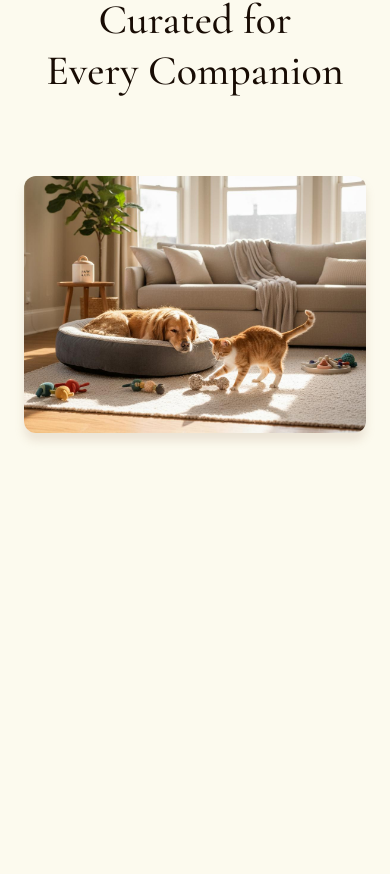
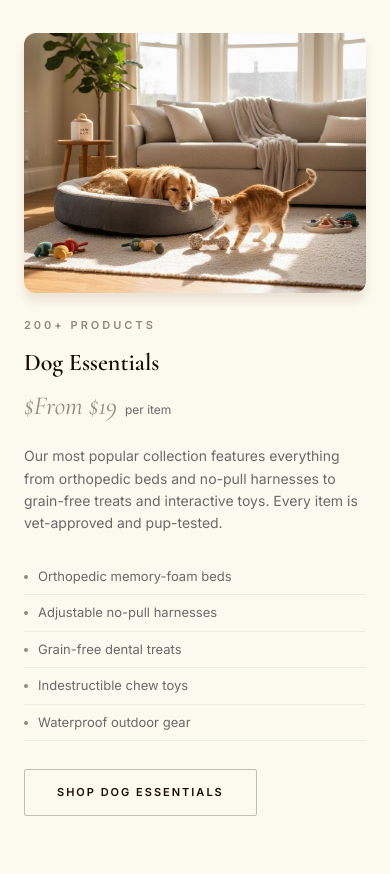
Before and after one commit to IndiaToUs/HappyTailsIndia, a React (Vite) app: page / in a window 390 px wide. Shown: the part 3844-4718 px from the top of the page. Built offline with nearby package versions, Linux system fonts and the light colour scheme.

Commit message:
Update Tiers.tsx
mobile edits has been done lets see if it working or not

```diff
--- a/src/sections/Tiers.tsx
+++ b/src/sections/Tiers.tsx
@@ -18,23 +18,21 @@ export default function Tiers() {
         if (textEl) {
           gsap.fromTo(
             textEl,
-            { opacity: 0, x: 40 },
+            { opacity: 0 },
             {
               opacity: 1,
-              x: 0,
-              duration: 1.0,
+              duration: 0.8,
               ease: 'power2.out',
               scrollTrigger: {
                 trigger: el,
-                start: 'top 70%',
-                toggleActions: 'play none none reverse',
+                start: 'top 75%',
+                toggleActions: 'play none none none',
               },
             }
           );
         }
       });
     }, sectionRef);
-
     return () => ctx.revert();
   }, []);
 
@@ -50,41 +48,32 @@ export default function Tiers() {
         backgroundColor: '#fcfaee',
         position: 'relative',
         zIndex: 2,
-        padding: '100px 0 80px',
+        padding: '60px 0',
       }}
     >
       {/* Section Header */}
-      <div
-        style={{
-          textAlign: 'center',
-          padding: '0 24px 80px',
-        }}
-      >
+      <div style={{ textAlign: 'center', padding: '0 24px 48px' }}>
         {tiersConfig.sectionLabel && (
-          <p
-            style={{
+          <p style={{
             fontFamily: 'Inter, system-ui, sans-serif',
             fontSize: '11px',
             fontWeight: 600,
             color: '#938977',
             letterSpacing: '3px',
             textTransform: 'uppercase',
-              marginBottom: '20px',
-            }}
-          >
+            marginBottom: '16px',
+          }}>
             {tiersConfig.sectionLabel}
           </p>
         )}
         {tiersConfig.title && (
-          <h2
-            style={{
+          <h2 style={{
             fontFamily: '"Cormorant Garamond", Georgia, serif',
-              fontSize: '42px',
+            fontSize: 'clamp(28px, 4vw, 42px)',
             fontWeight: 500,
             lineHeight: 1.2,
             color: '#180c04',
-            }}
-          >
+          }}>
             {tiersConfig.title}
           </h2>
         )}
@@ -96,13 +85,9 @@ export default function Tiers() {
           <div
             key={tier.name}
             ref={(el) => { tierRefs.current[i] = el; }}
+            className={`tier-row ${i % 2 === 0 ? 'tier-row-normal' : 'tier-row-reverse'}`}
             style={{
-              display: 'flex',
-              flexDirection: i % 2 === 0 ? 'row' : 'row-reverse',
-              gap: '60px',
-              marginBottom: i < tiers.length - 1 ? '100px' : '0',
-              alignItems: 'center',
-              flexWrap: 'wrap',
+              marginBottom: i < tiers.length - 1 ? '60px' : '0',
             }}
           >
             {/* Image */}
@@ -110,11 +95,8 @@ export default function Tiers() {
               className="tier-image-placeholder"
               style={{
                 width: '100%',
-                maxWidth: '460px',
-                flex: '0 0 auto',
-                position: 'relative',
+                borderRadius: '12px',
                 overflow: 'hidden',
-                borderRadius: '12px',
                 boxShadow: '0px 8px 10px 0px rgba(168, 142, 113, 0.2)',
               }}
             >
@@ -124,9 +106,8 @@ export default function Tiers() {
                   alt={tier.name}
                   style={{
                     width: '100%',
-                    height: 'auto',
+                    height: '260px',
                     display: 'block',
-                    aspectRatio: '4/3',
                     objectFit: 'cover',
                   }}
                 />
@@ -134,15 +115,8 @@ export default function Tiers() {
             </div>
 
             {/* Text Content */}
-            <div
-              className="tier-text-content"
-              style={{
-                flex: '1 1 400px',
-                minWidth: '300px',
-              }}
-            >
-              <p
-                style={{
+            <div className="tier-text-content" style={{ width: '100%' }}>
+              <p style={{
                 fontFamily: 'Inter, system-ui, sans-serif',
                 fontSize: '11px',
                 fontWeight: 600,
@@ -150,93 +124,74 @@ export default function Tiers() {
                 letterSpacing: '3px',
                 textTransform: 'uppercase',
                 marginBottom: '16px',
-                }}
-              >
+              }}>
                 {tier.journeys}
               </p>
-              <h3
-                style={{
+              <h3 style={{
                 fontFamily: '"Cormorant Garamond", Georgia, serif',
-                  fontSize: '32px',
+                fontSize: 'clamp(24px, 3vw, 32px)',
                 fontWeight: 600,
                 lineHeight: 1.2,
                 color: '#180c04',
                 marginBottom: '8px',
-                }}
-              >
+              }}>
                 {tier.name}
               </h3>
-              <p
-                style={{
+              <p style={{
                 fontFamily: '"Cormorant Garamond", Georgia, serif',
-                  fontSize: '28px',
+                fontSize: '26px',
                 fontWeight: 400,
                 color: '#938977',
-                  marginBottom: '24px',
-                }}
-              >
+                marginBottom: '20px',
+              }}>
                 <span style={{ fontStyle: 'italic' }}>${tier.price}</span>
-                <span
-                  style={{
+                <span style={{
                   fontFamily: 'Inter, system-ui, sans-serif',
                   fontSize: '12px',
                   fontWeight: 400,
                   color: '#696969',
                   marginLeft: '8px',
-                    letterSpacing: '0.5px',
-                  }}
-                >
+                }}>
                   {tier.frequency}
                 </span>
               </p>
-              <p
-                style={{
+              <p style={{
                 fontFamily: 'Inter, system-ui, sans-serif',
                 fontSize: '14px',
-                  fontWeight: 400,
                 lineHeight: 1.6,
                 color: '#696969',
-                  marginBottom: '28px',
-                  maxWidth: '440px',
-                }}
-              >
+                marginBottom: '24px',
+              }}>
                 {tier.description}
               </p>
 
-              {/* Amenities List */}
-              <ul style={{ listStyle: 'none', padding: 0, margin: '0 0 32px 0' }}>
+              {/* Amenities */}
+              <ul style={{ listStyle: 'none', padding: 0, margin: '0 0 28px 0' }}>
                 {tier.amenities.map((amenity) => (
-                  <li
-                    key={amenity}
-                    style={{
+                  <li key={amenity} style={{
                     fontFamily: 'Inter, system-ui, sans-serif',
                     fontSize: '13px',
-                      fontWeight: 400,
-                      lineHeight: 1.5,
                     color: '#696969',
                     padding: '8px 0',
                     borderBottom: '1px solid rgba(24, 12, 4, 0.06)',
                     display: 'flex',
                     alignItems: 'center',
                     gap: '10px',
-                    }}
-                  >
-                    <span
-                      style={{
+                  }}>
+                    <span style={{
                       display: 'inline-block',
                       width: '4px',
                       height: '4px',
                       borderRadius: '50%',
                       backgroundColor: '#938977',
                       flexShrink: 0,
-                      }}
-                    />
+                    }} />
                     {amenity}
                   </li>
                 ))}
               </ul>
 
-              {/* CTA Button */}
+              {/* CTA */}
               {tier.ctaText && (
                 <a
                   href={tier.ctaHref || '#'}
@@ -252,22 +207,20 @@ export default function Tiers() {
                     letterSpacing: '2px',
                     textTransform: 'uppercase',
                     textDecoration: 'none',
-                    padding: '14px 36px',
+                    padding: '14px 32px',
                     border: '1px solid rgba(24, 12, 4, 0.25)',
                     borderRadius: '2px',
-                    transition: 'all 0.6s ease',
+                    transition: 'all 0.4s ease',
                   }}
                   onMouseEnter={(e) => {
-                    const el = e.currentTarget;
-                    el.style.backgroundColor = '#180c04';
-                    el.style.color = '#fcfaee';
-                    el.style.borderColor = '#180c04';
+                    e.currentTarget.style.backgroundColor = '#180c04';
+                    e.currentTarget.style.color = '#fcfaee';
+                    e.currentTarget.style.borderColor = '#180c04';
                   }}
                   onMouseLeave={(e) => {
-                    const el = e.currentTarget;
-                    el.style.backgroundColor = 'transparent';
-                    el.style.color = '#180c04';
-                    el.style.borderColor = 'rgba(24, 12, 4, 0.25)';
+                    e.currentTarget.style.backgroundColor = 'transparent';
+                    e.currentTarget.style.color = '#180c04';
+                    e.currentTarget.style.borderColor = 'rgba(24, 12, 4, 0.25)';
                   }}
                 >
                   {tier.ctaText}
@@ -277,6 +230,37 @@ export default function Tiers() {
           </div>
         ))}
       </div>
+
+      <style>{`
+        .tier-row {
+          display: flex;
+          flex-direction: column;
+          gap: 24px;
+        }
+
+        @media (min-width: 768px) {
+          .tier-row-normal {
+            flex-direction: row !important;
+            gap: 60px !important;
+            align-items: center !important;
+          }
+          .tier-row-reverse {
+            flex-direction: row-reverse !important;
+            gap: 60px !important;
+            align-items: center !important;
+          }
+          .tier-row .tier-image-placeholder {
+            width: 460px !important;
+            flex-shrink: 0 !important;
+          }
+          .tier-row .tier-image-placeholder img {
+            height: 340px !important;
+          }
+          .tier-row .tier-text-content {
+            flex: 1 !important;
+          }
+        }
+      `}</style>
     </section>
   );
 }
```
Lines whose indentation alone changed are shown as unchanged.
